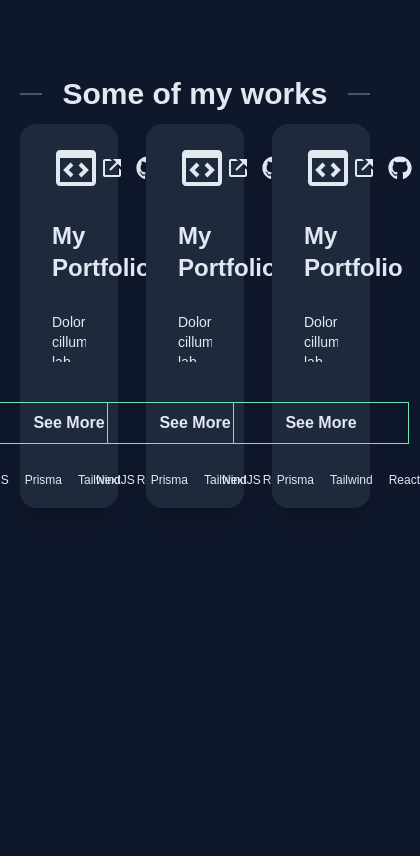
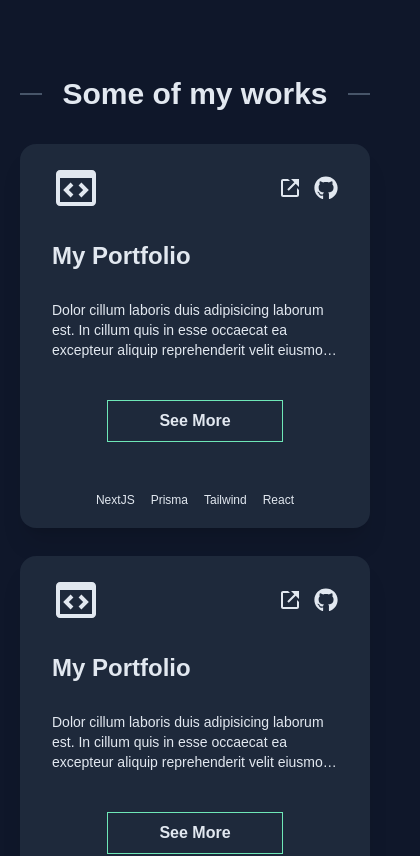
Before and after one commit to jbjalandoon/portfolio-next, a Next.js app: page / in a window 390 px wide. Shown: the part 1800-2656 px from the top of the page, 420 px wide, since content can reach past the window. Built offline with nearby package versions, Linux system fonts and the light colour scheme.

Commit message:
responsive project lists

```diff
--- a/src/components/contents/Projects.tsx
+++ b/src/components/contents/Projects.tsx
@@ -4,7 +4,7 @@ import Project from "../Project";
 export default function Projects() {
   return (
     <Content id='project' title='Some of my works' className="min-h-screen justify-start">
-      <div className='grid grid-cols-3 gap-7'>
+      <div className='grid lg:grid-cols-3 sm:grid-cols-2 grid-cols-1 gap-7 mt-5 transition-all'>
         <Project
           id={1}
           title='My Portfolio'
```
